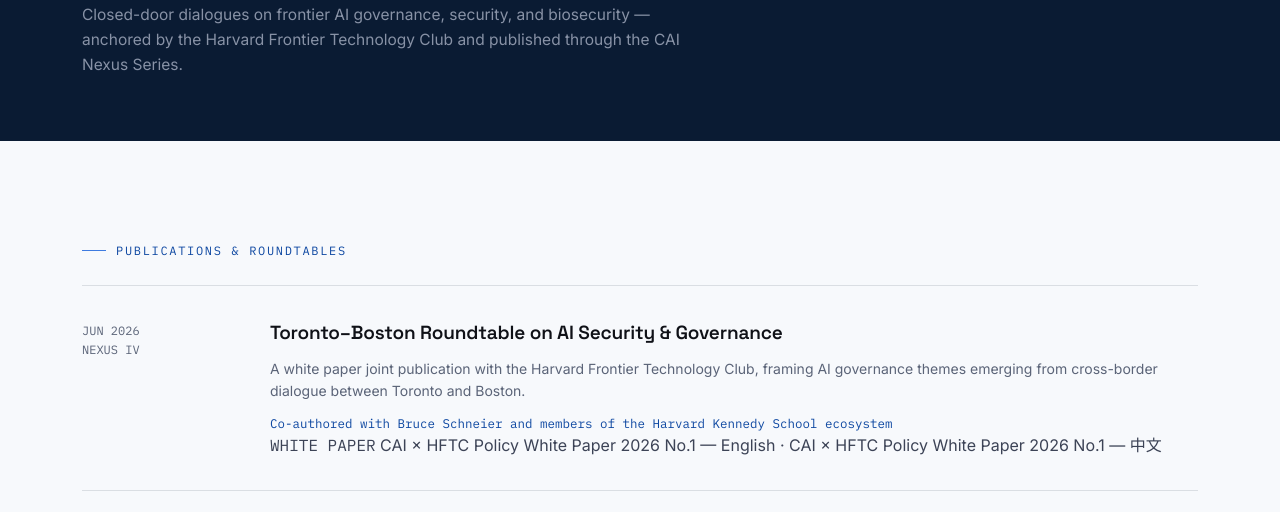
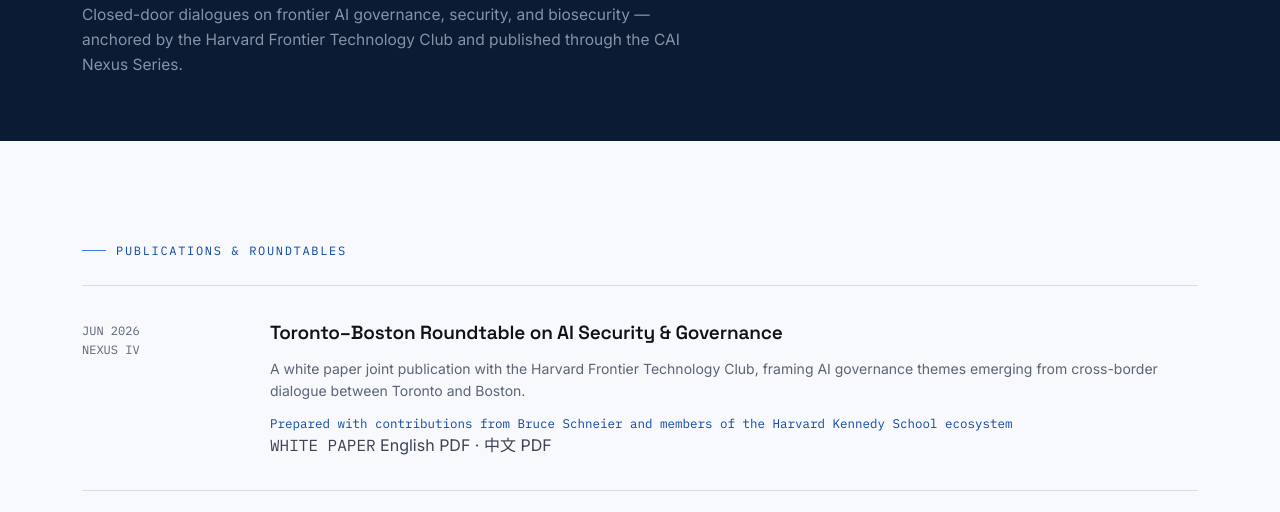
Before and after one commit to stanfordstanley/caiglobal-ai-v3, a plain HTML site: page news.html in a window 1280 px wide. Shown: the part 288-800 px from the top of the page. Drawn offline with Linux system fonts and the light colour scheme.

Commit message:
Update news.html

```diff
--- a/news.html
+++ b/news.html
@@ -49,17 +49,18 @@
     <p>A white paper joint publication with the Harvard Frontier Technology Club, framing AI governance themes emerging from cross-border dialogue between Toronto and Boston.</p>
 
     <div class="credit">
-      Co-authored with Bruce Schneier and members of the Harvard Kennedy School ecosystem
+      Prepared with contributions from Bruce Schneier and members of the Harvard Kennedy School ecosystem
     </div>
 
 <div class="downloads">
   <span class="mono">WHITE PAPER</span>
-  <a href="/research/CAI-HFTC-Policy-White-Paper-2026-No1-EN.pdf" target="_blank">CAI × HFTC Policy White Paper 2026 No.1 — English</a>
+  <a href="/research/CAI-x-HFTC-Policy-White-Paper-2026-No-1-EN.pdf" target="_blank">English PDF</a>
   <span>·</span>
-  <a href="/research/CAI-HFTC-Policy-White-Paper-2026-No1-CN.pdf" target="_blank">CAI × HFTC Policy White Paper 2026 No.1 — 中文</a>
+  <a href="/research/CAI-x-HFTC-Policy-White-Paper-2026-No-1-CN.pdf" target="_blank">中文 PDF</a>
+</div>
 
-    </div>
   </div>
+
 </div>
 
       <div class="news-row">
```
